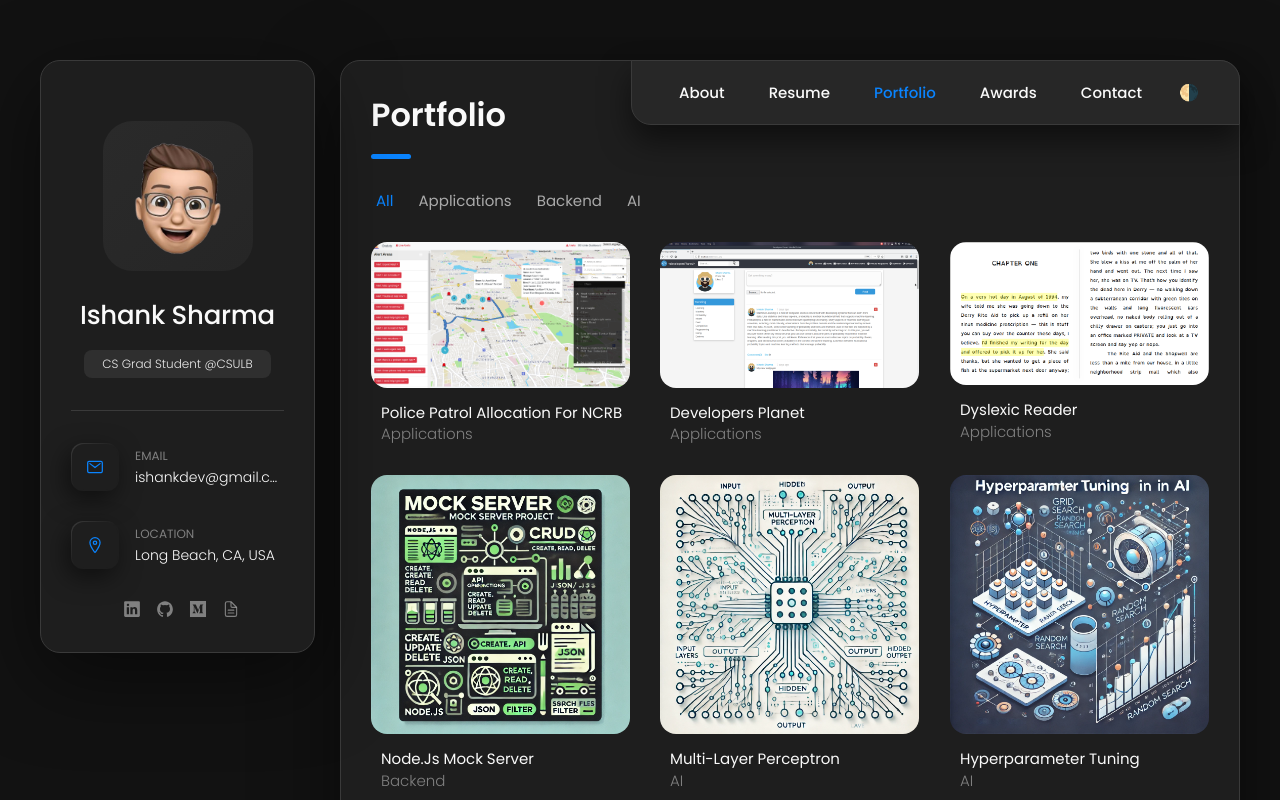
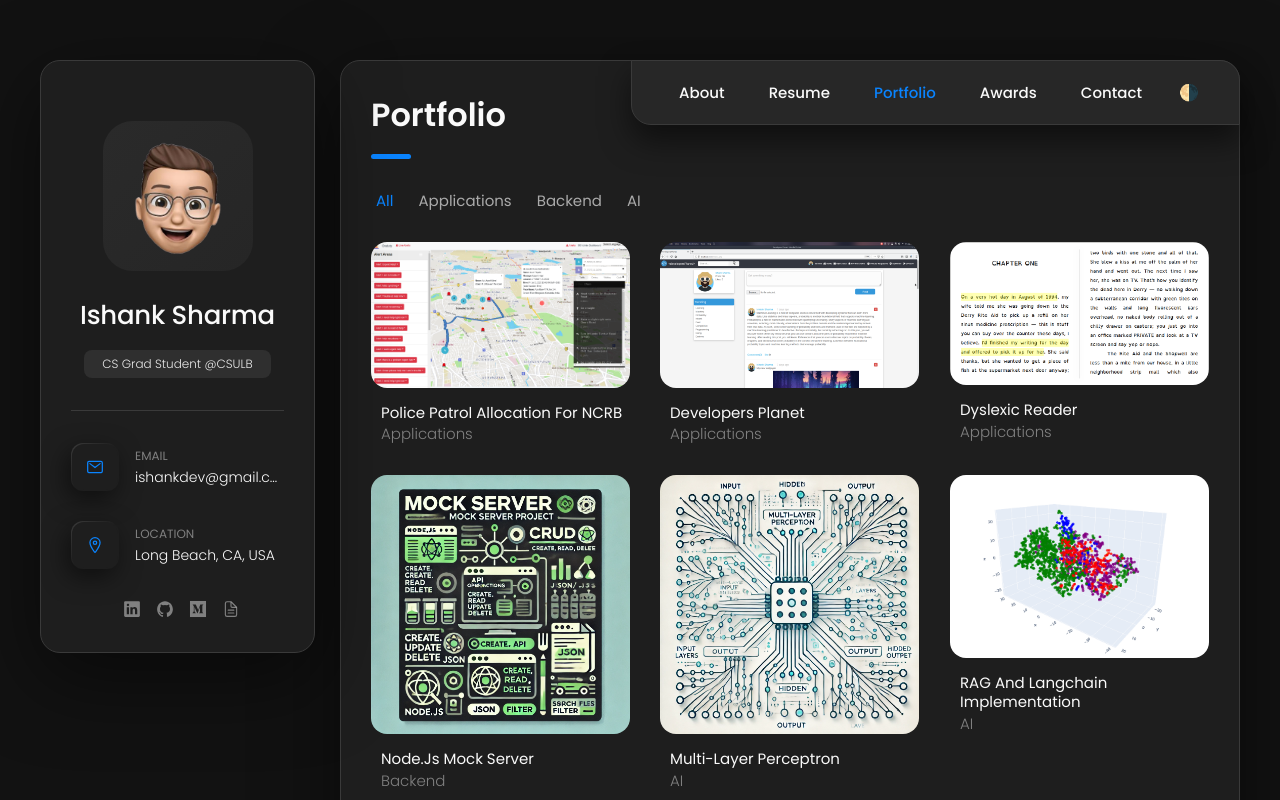
Before and after one commit to ishank-dev/ishank-dev.github.io, a plain HTML site: page index.html in a window 1280 px wide. Both pictures are taken after a click on the button "Portfolio". Shown: the top 800 px of the page. Drawn offline with nearby package versions, Linux system fonts and the light colour scheme.

Commit message:
added RAG and Langchain project

```diff
--- a/index.html
+++ b/index.html
@@ -441,6 +441,18 @@
                 <p class="project-category">AI</p>
               </a>
             </li>
+            <li class="project-item active" data-filter-item data-category="ai">
+              <a href="https://github.com/ishank-dev/semantic-data-navigator/tree/main">
+                <figure class="project-img">
+                  <div class="project-item-icon-box">
+                    <ion-icon name="eye-outline"></ion-icon>
+                  </div>
+                  <img src="./assets/images/vector_visualisation.png" alt="RAG Vector Visualisation" loading="lazy" />
+                </figure>
+                <h3 class="project-title">RAG and Langchain Implementation</h3>
+                <p class="project-category">AI</p>
+              </a>
+            </li>
             <!-- AI Project 2 -->
             <li class="project-item active" data-filter-item data-category="ai">
               <a href="https://github.com/ishank-dev/CECS_CSULB_2026/blob/main/CECS_551_AI/Assignment_3/Assignment%20AI%20(3)%20(5).ipynb">
```
Also changed, not shown: assets/images/vector_visualisation.png (added).
